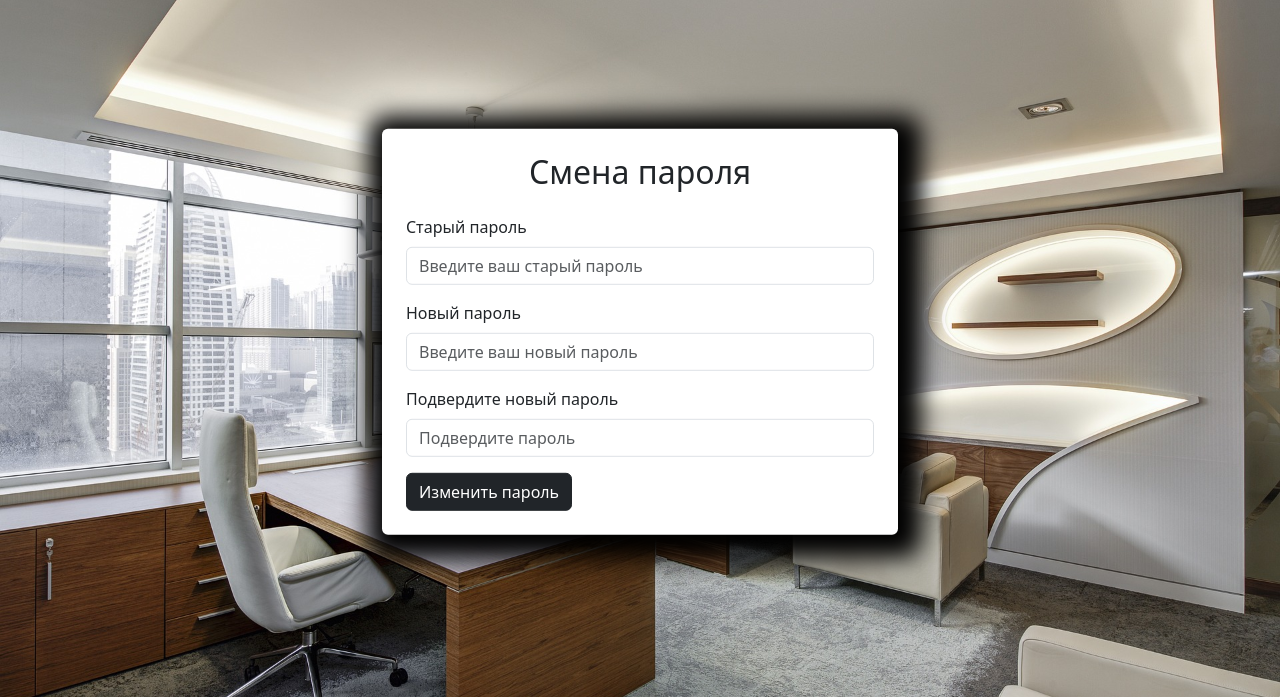
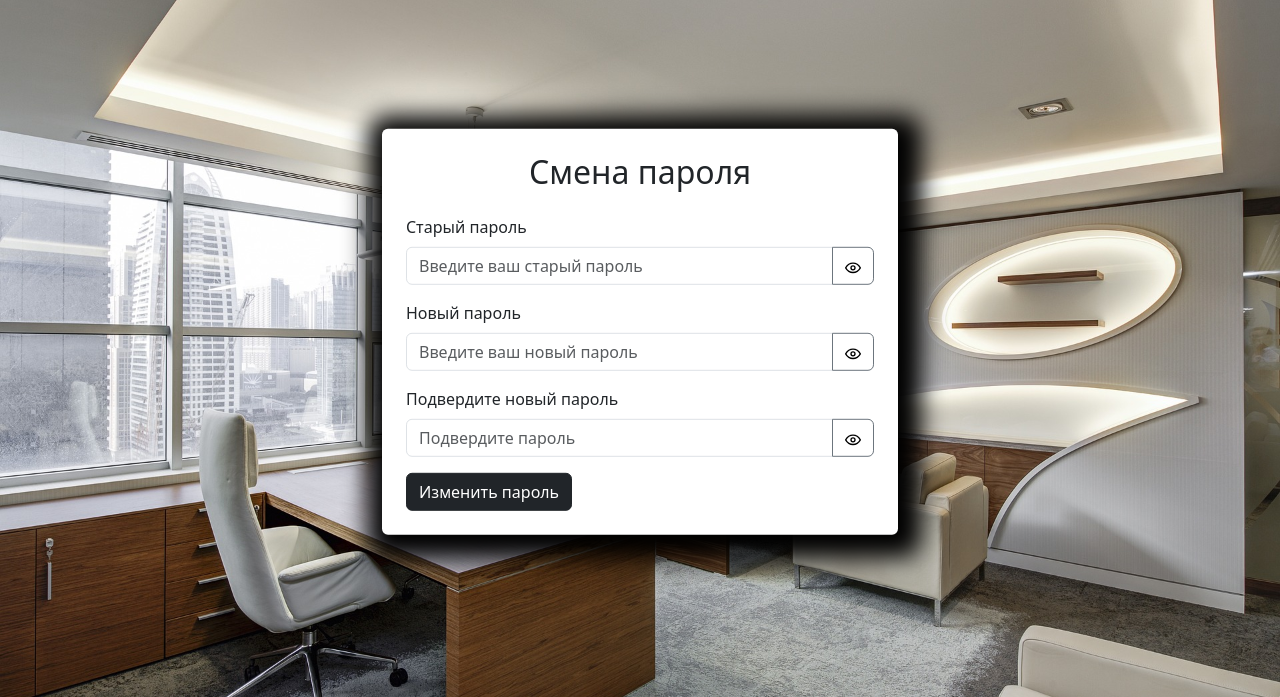
Before and after one commit to Nutelliks/shop_project, a Django app: page /user/password-change/ in a window 1280 px wide. Shown: the part 56-753 px from the top of the page. Run offline with Django 5.2, Linux system fonts and the light colour scheme; the visitor is signed in with stand-in values (Sample User, id 1); some libraries are stand-ins or nearby versions.

Commit message:
PasswordShow logic is made

```diff
--- a/templates/base.html
+++ b/templates/base.html
@@ -129,6 +129,7 @@
     <script src="{% static 'deps/js/jquery/jquery-3.7.0.min.js' %}"></script>
     <script src="{% static 'deps/js/jquery-ajax.js' %}"></script>
     <script src="{% static 'deps/js/bootstrap/bootstrap.bundle.min.js' %}"></script>
+    <script src="{% static 'deps/js/show_password.js' %}"></script>
 </body>
 
 </html>
--- a/users/templates/users/password/password_change.html
+++ b/users/templates/users/password/password_change.html
@@ -12,25 +12,43 @@
                         {% csrf_token %}
                         <div class="mb-3">
                             <label for="id_old_password" class="form-label">Старый пароль</label>
+                            <div class="input-group">
                                 <input type="password" class="form-control"
                                 value="{% if form.old_password.value %}{{ form.old_password.value }}{% endif %}"
                                 name="old_password" id="id_old_password" placeholder="Введите ваш старый пароль" required>
+                                <button class="btn btn-outline-secondary toggle-password" type="button" data-target="#id_old_password" aria-label="Показать/скрыть пароль">
+                                    <img src="{% static 'deps/icons/eye.svg' %}" class="icon-show" width="16" height="16" alt="Показать">
+                                    <img src="{% static 'deps/icons/eye-slash.svg' %}" class="icon-hide d-none" width="16" height="16" alt="Скрыть">
+                                </button>
+                            </div>
                             {% if form.old_password.errors %}
                             <div class="alert alert-danger alert-dismissible fade show">{{ form.old_password.errors }}</div>
                             {% endif %}
                         </div>
                         <div class="mb-3">
                             <label for="id_new_password1" class="form-label">Новый пароль</label>
+                            <div class="input-group">
                                 <input type="password" class="form-control" name="new_password1" id="id_new_password1"
                                 placeholder="Введите ваш новый пароль" required>
+                                <button class="btn btn-outline-secondary toggle-password" type="button" data-target="#id_new_password1" aria-label="Показать/скрыть пароль">
+                                    <img src="{% static 'deps/icons/eye.svg' %}" class="icon-show" width="16" height="16" alt="Показать">
+                                    <img src="{% static 'deps/icons/eye-slash.svg' %}" class="icon-hide d-none" width="16" height="16" alt="Скрыть">
+                                </button>
+                            </div>
                             {% if form.new_password1.errors %}
                             <div class="alert alert-danger alert-dismissible fade show">{{ form.new_password1.errors }}</div>
                             {% endif %}
                         </div>
                         <div class="mb-3">
                             <label for="id_new_password2" class="form-label">Подвердите новый пароль</label>
+                            <div class="input-group">
                                 <input type="password" class="form-control" name="new_password2" id="id_new_password2"
                                 placeholder="Подвердите пароль" required>
+                                <button class="btn btn-outline-secondary toggle-password" type="button" data-target="#id_new_password2" aria-label="Показать/скрыть пароль">
+                                    <img src="{% static 'deps/icons/eye.svg' %}" class="icon-show" width="16" height="16" alt="Показать">
+                                    <img src="{% static 'deps/icons/eye-slash.svg' %}" class="icon-hide d-none" width="16" height="16" alt="Скрыть">
+                                </button>
+                            </div>
                             {% if form.new_password2.errors %}
                             <div class="alert alert-danger alert-dismissible fade show">{{ form.new_password2.errors }}</div>
                             {% endif %}
```
Also changed, not shown: static/deps/js/show_password.js (added, +19 -0 lines), users/templates/users/login.html (+8 -2 lines), users/templates/users/password/password_reset_confirm.html (+16 -4 lines), users/templates/users/registration.html (+12 -0 lines), static/deps/icons/eye-slash.svg (added), static/deps/icons/eye.svg (added). Lines whose indentation alone changed are shown as unchanged.
